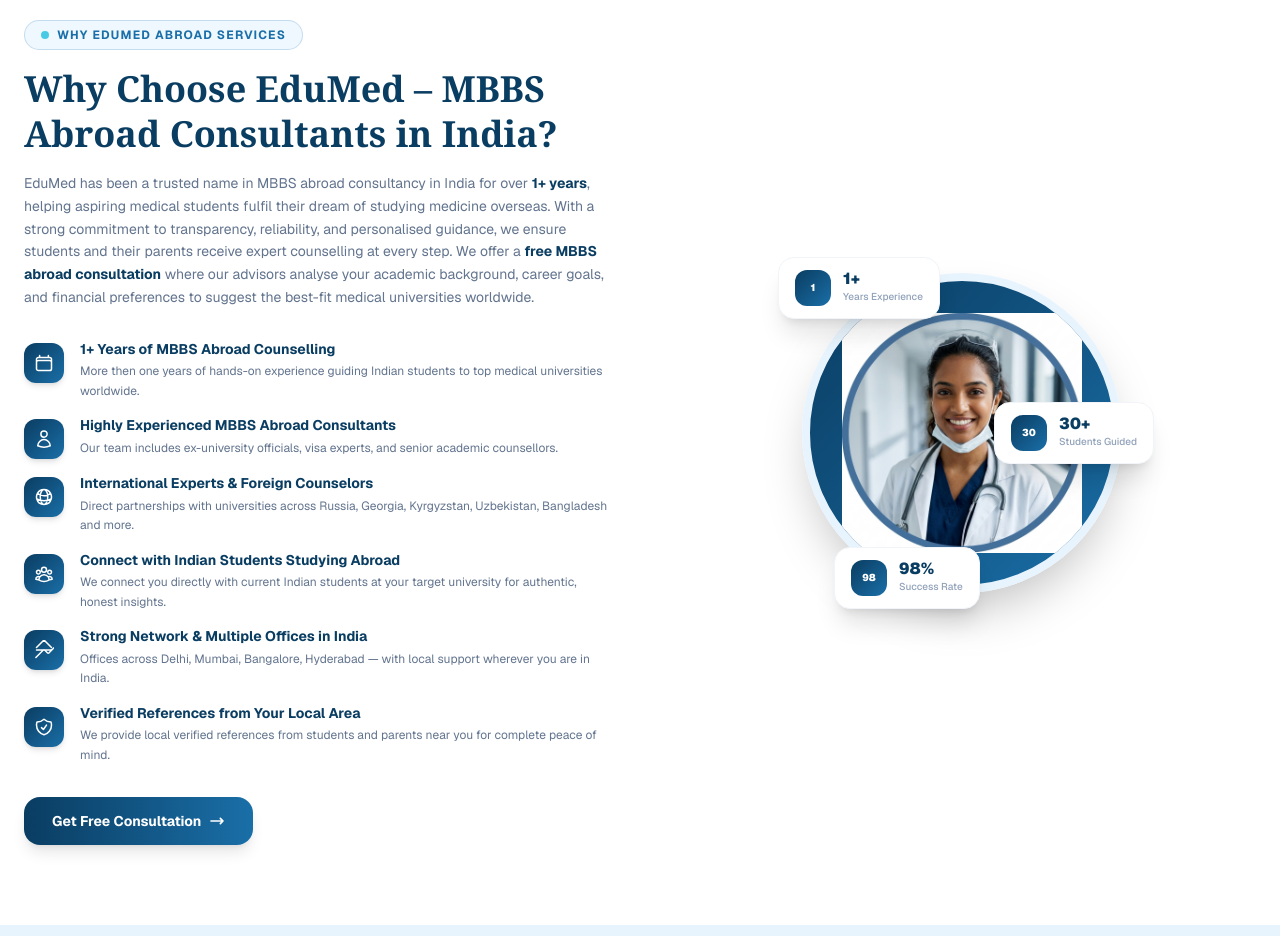
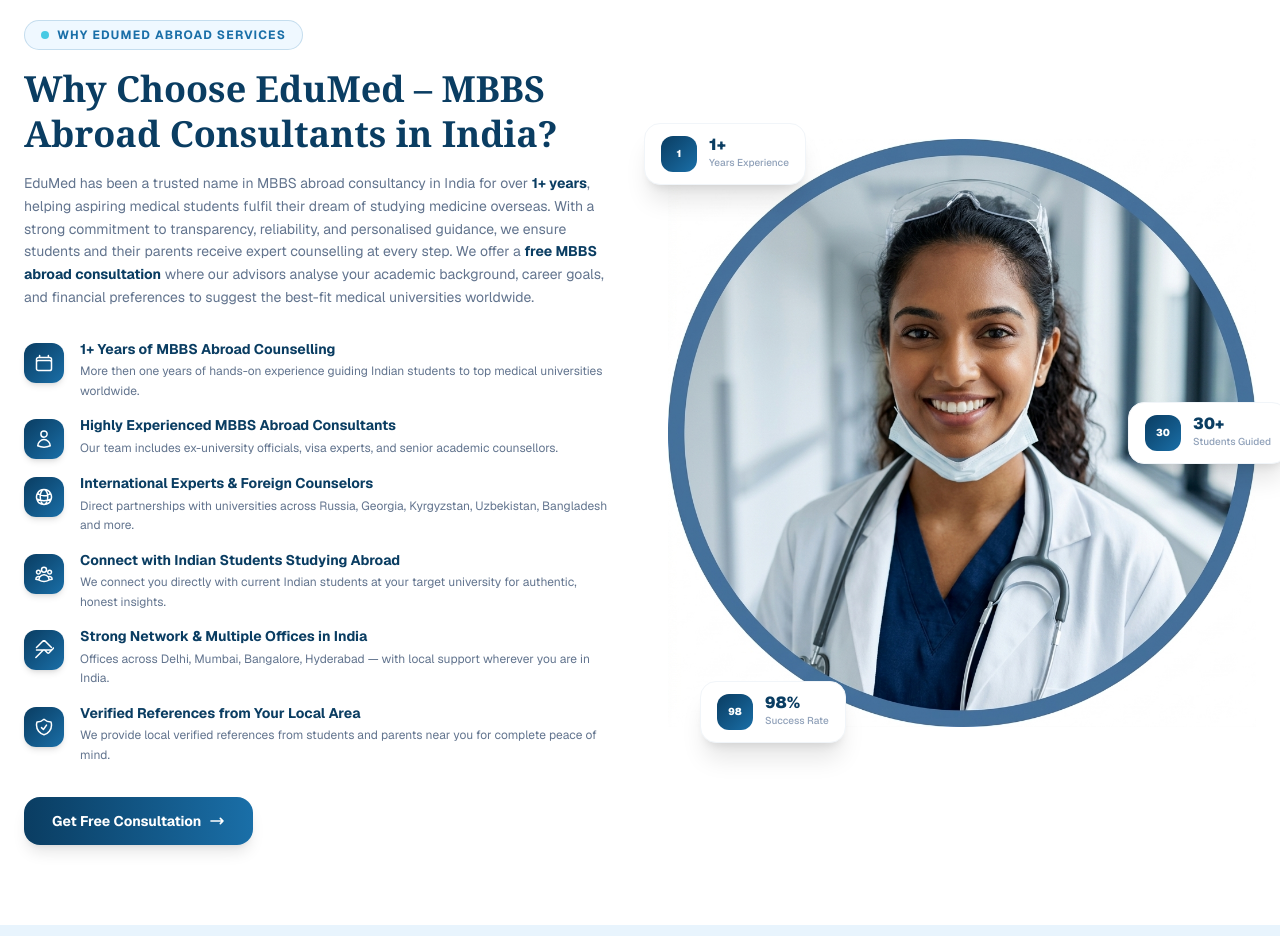
Before and after one commit to s0Fi98/medical_consultant, a Next.js app in the folder frontend/: page / in a window 1280 px wide. Shown: the part 2300-3236 px from the top of the page. Built offline with nearby package versions, Linux system fonts and the light colour scheme.

Commit message:
changes added

```diff
--- a/frontend/components/whyabroad.js
+++ b/frontend/components/whyabroad.js
@@ -229,19 +229,18 @@
           <div className="hidden md:flex justify-center items-center">
             <div className="relative">
               {/* Circle image — replace null with your doctor/advisor image path */}
-              <div className="w-80 h-80 rounded-full overflow-hidden border-8 border-[#e8f4fd] shadow-2xl bg-gradient-to-br from-[#0a3d62] to-[#1a6fa8] flex items-center justify-center">
-                {/* ← Replace with: <img src="/why-choose/advisor.png" className="w-full h-full object-cover" /> */}
+              {/* <div className="w-80 h-80 rounded-full overflow-hidden border-8 border-[#e8f4fd] shadow-2xl bg-gradient-to-br from-[#0a3d62] to-[#1a6fa8] flex items-center justify-center">
                 <div className="text-center space-y-2 px-8">
-                  {/* <div className="w-16 h-16 rounded-2xl bg-white/20 flex items-center justify-center mx-auto">
+                  <div className="w-16 h-16 rounded-2xl bg-white/20 flex items-center justify-center mx-auto">
                     <svg className="w-9 h-9 text-white" fill="none" viewBox="0 0 24 24" stroke="currentColor" strokeWidth={1.5}>
                       <path strokeLinecap="round" strokeLinejoin="round" d="M15.75 6a3.75 3.75 0 11-7.5 0 3.75 3.75 0 017.5 0zM4.501 20.118a7.5 7.5 0 0114.998 0A17.933 17.933 0 0112 21.75c-2.676 0-5.216-.584-7.499-1.632z" />
                     </svg>
-                  </div> */}
-                  {/* <p className="text-white font-bold text-sm" style={{ fontFamily: "'Merriweather', Georgia, serif" }}>Add Doctor Image</p>
-                  <p className="text-white/60 text-xs">Replace with<br />/why-choose/advisor.png</p> */}
-                  <Image src="/doctor_image.png" alt="Advisor" width={600} height={600} />
+                  </div>
+                  <p className="text-white font-bold text-sm" style={{ fontFamily: "'Merriweather', Georgia, serif" }}>Doctor Image Here</p>
+                  <p className="text-white/60 text-xs"><br /></p>
                 </div>
-              </div>
+              </div> */}
+              <Image src="/doctor_image.png" alt="Advisor" className="w-full h-full object-cover" width={250} height={250} />
 
               {/* Floating stat badges */}
               {[
```
